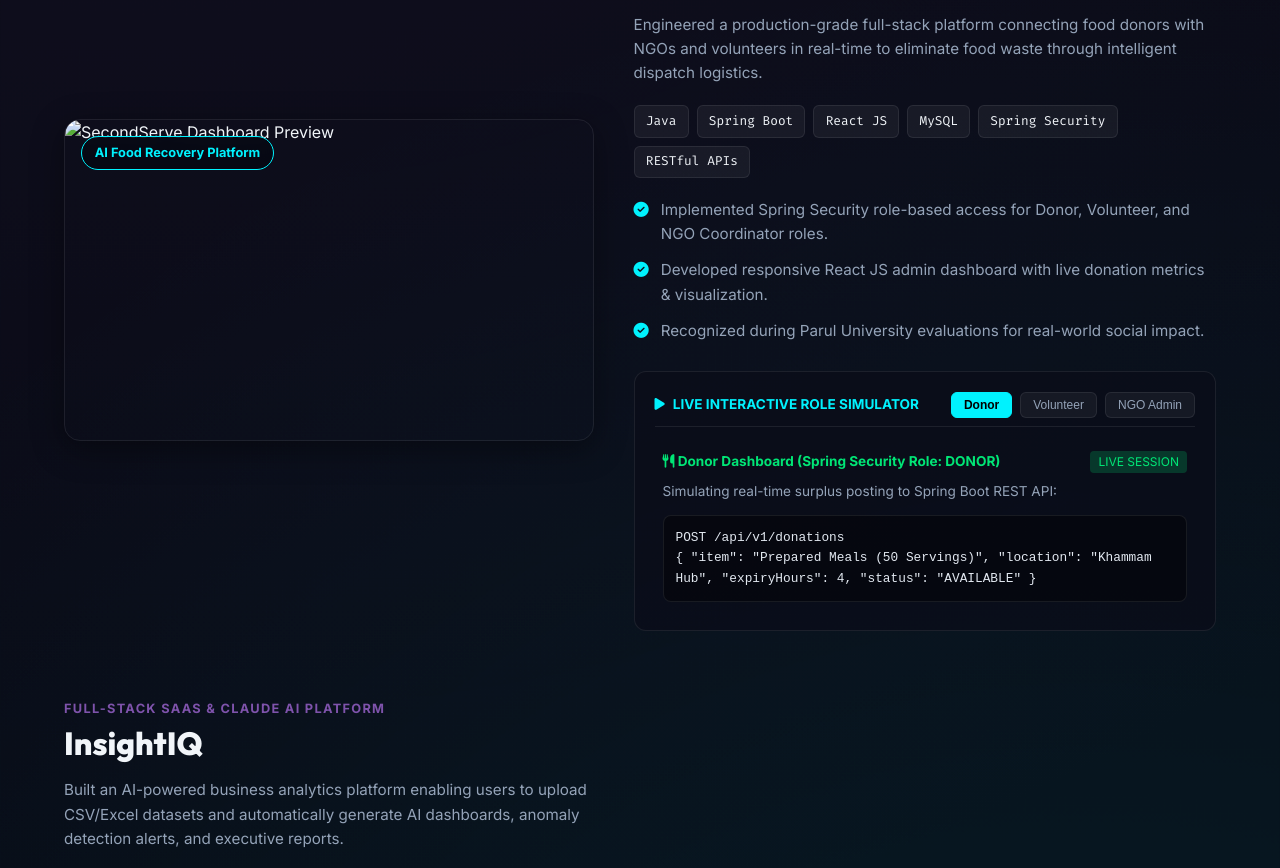
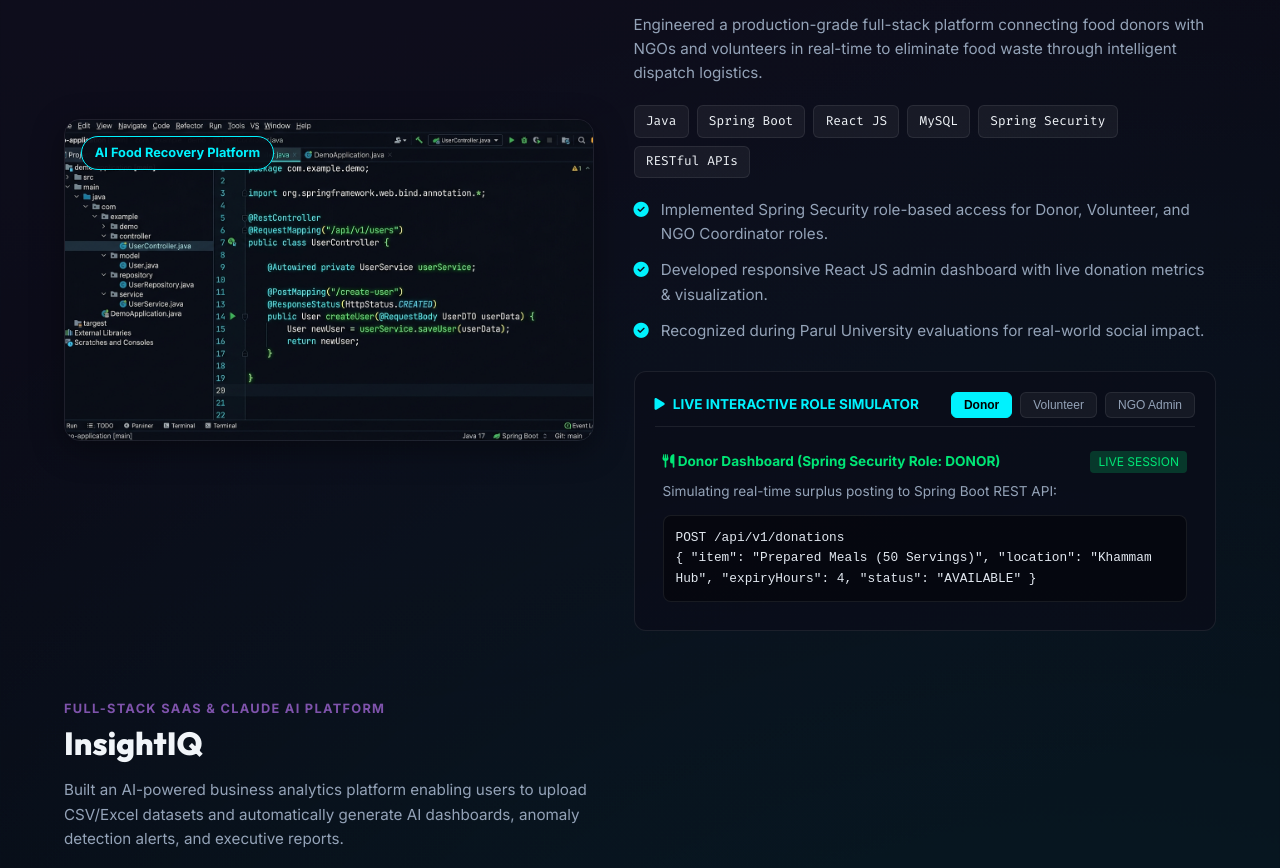
Before and after one commit to sheshu959/educational-portfolio, a website: page index.html in a window 1280 px wide. Shown: the part 1906-2774 px from the top of the page. Drawn offline with Linux system fonts and the light colour scheme; files whose address does not match are found by name.

Commit message:
Fix image source fallback path in index.html

```diff
--- a/index.html
+++ b/index.html
@@ -204,7 +204,7 @@
         <div class="project-card">
           <div class="project-preview">
             <span class="project-overlay-badge">AI Food Recovery Platform</span>
-            <img src="assets/secondserve.jpg" onerror="this.onerror=null; this.src='./assets/secondserve.jpg';" alt="SecondServe Dashboard Preview" class="project-img">
+            <img src="assets/secondserve.jpg" onerror="this.onerror=null; this.src='/secondserve.jpg';" alt="SecondServe Dashboard Preview" class="project-img">
           </div>
 
           <div class="project-info">
```
